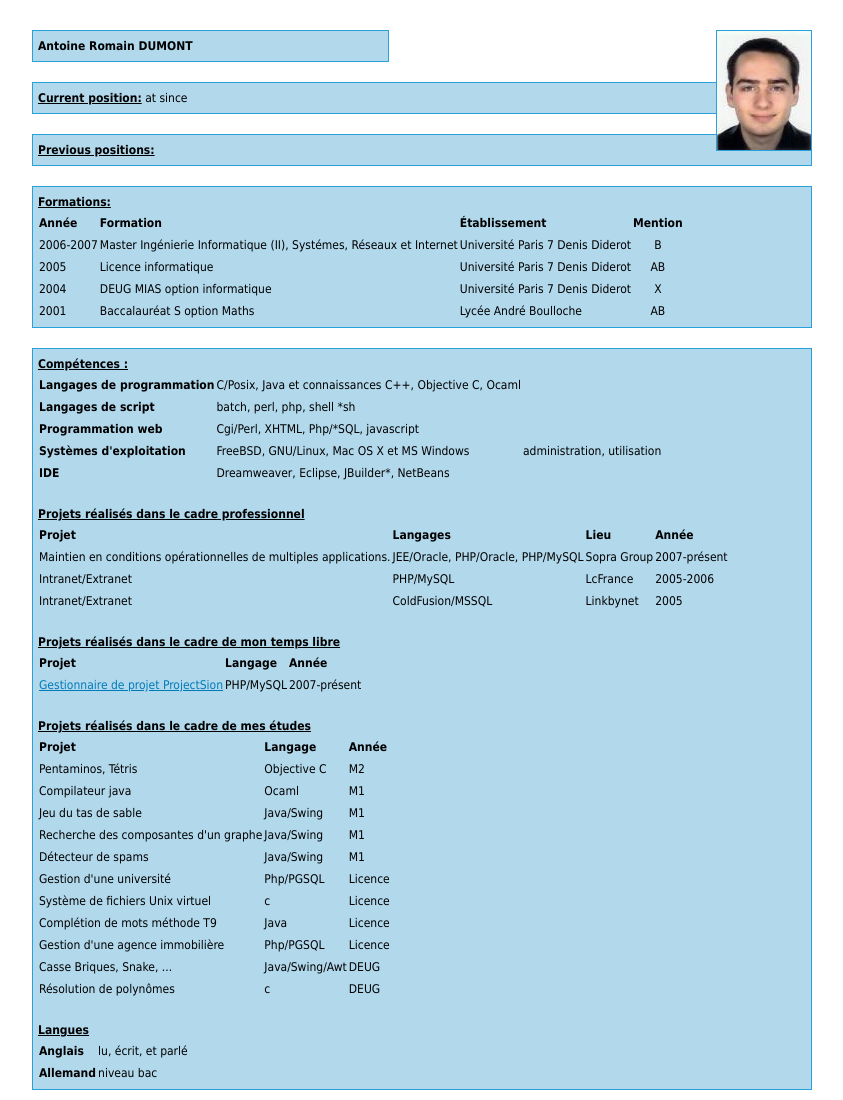
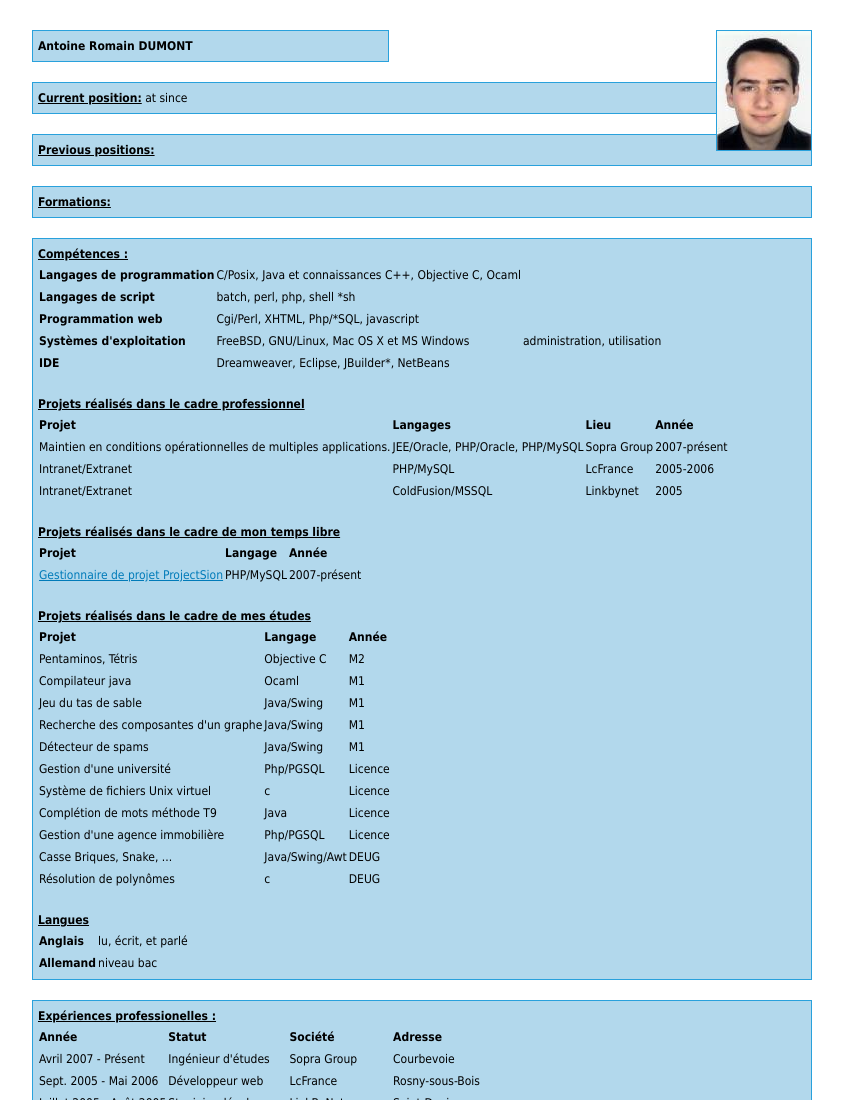
Before and after one commit to ardumont/glowing-octo-archer, a plain HTML site: page app/templates/application.html in a window 1280 px wide. Shown: the top 1100 px of the page, without its empty margins (218-1061 px from the left). Drawn offline with Linux system fonts and the light colour scheme; files that its build step writes are made by us from their sources; files whose address does not match are found by name.

Commit message:
Adding college formation

```diff
--- a/app/templates/application.html
+++ b/app/templates/application.html
@@ -54,33 +54,7 @@
 
         <div class="info">
           <b>Formations:</b>
-          <table>
-            <tr><th>Ann&eacute;e</th><th>Formation</th><th>&Eacute;tablissement</th><th>Mention</th></tr>
-            <tr>
-              <td>2006-2007</td>
-              <td>Master Ing&eacute;nierie Informatique (II), Syst&eacute;mes, R&eacute;seaux et Internet</td>
-              <td>Universit&eacute; Paris 7 Denis Diderot</td>
-              <td class="centre">B</td>
-            </tr>
-            <tr>
-              <td>2005</td>
-              <td>Licence informatique</td>
-              <td>Universit&eacute; Paris 7 Denis Diderot</td>
-              <td class="centre">AB</td>
-            </tr>
-            <tr>
-              <td>2004</td>
-              <td>DEUG MIAS option informatique</td>
-              <td>Universit&eacute; Paris 7 Denis Diderot</td>
-              <td class="centre">X</td>
-            </tr>
-            <tr>
-              <td>2001</td>
-              <td>Baccalaur&eacute;at S option Maths</td>
-              <td>Lyc&eacute;e Andr&eacute; Boulloche</td>
-              <td class="centre">AB</td>
-            </tr>
-          </table>
+          <div id="formation"></div>
         </div>
 
         <br />
```
Also changed, not shown: 2 other files.
